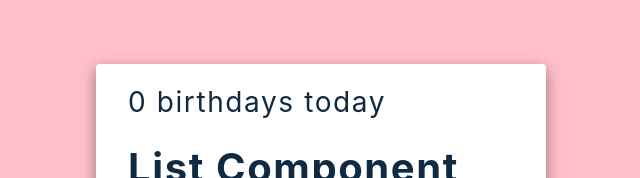
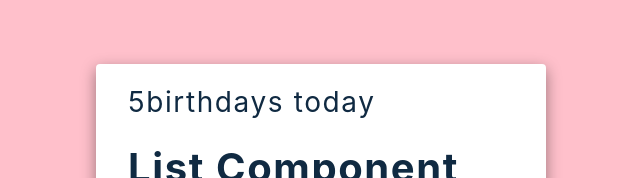
Before and after one commit to ciwwan1980/birthday-reminder, a React (Create React App) app: page / in a window 1280 px wide. Shown: the part 225-403 px from the top of the page, without its empty margins (319-959 px from the left). Built offline with nearby package versions, Linux system fonts and the light colour scheme.

Commit message:
passing-date-to-people-with-hooks-&&-display.people-array-length

```diff
--- a/src/App.js
+++ b/src/App.js
@@ -3,10 +3,12 @@ import data from './data';
 import List from "./List"
 
 function App() {
+
+  const [people,setPeople]=useState(data)
   return <main>
   <section className="container">
-  <h3>0 birthdays today</h3>
-  <List />
+  <h3> {people.length}birthdays today</h3>
+  <List person={people} />
   <button
   onClick={()=>console.log("you clikced me")}
   >clear all</button>
```
